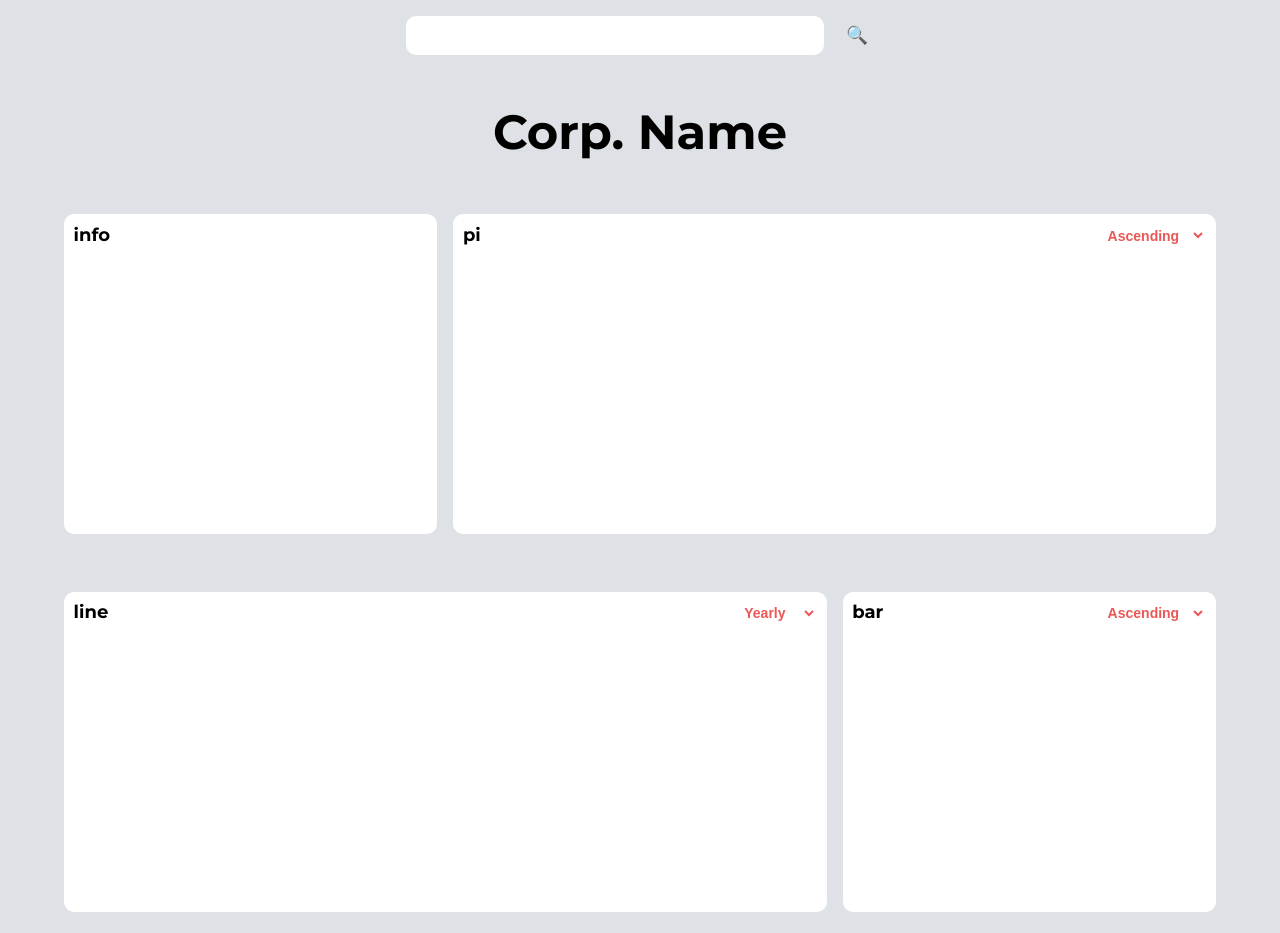
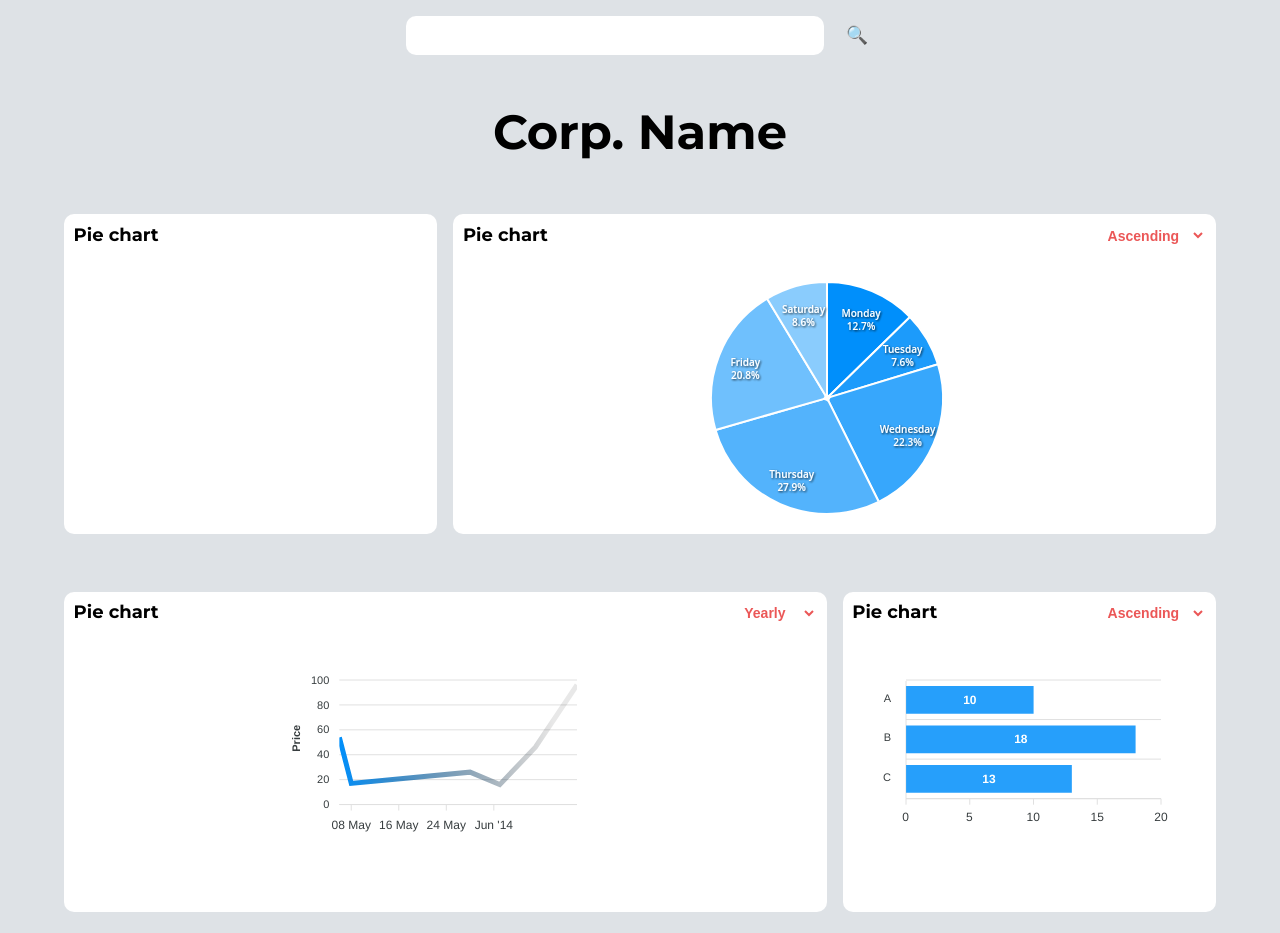
Before and after one commit to architbaurai/gdsc-task, a React (Create React App) app: page / in a window 1280 px wide. Built offline with nearby package versions, Linux system fonts and the light colour scheme.

Commit message:
integrated apexcharts library

```diff
--- a/package.json
+++ b/package.json
@@ -6,7 +6,9 @@
     "@testing-library/jest-dom": "^5.17.0",
     "@testing-library/react": "^13.4.0",
     "@testing-library/user-event": "^13.5.0",
+    "apexcharts": "^3.48.0",
     "react": "^18.2.0",
+    "react-apexcharts": "^1.4.1",
     "react-dom": "^18.2.0",
     "react-scripts": "5.0.1",
     "web-vitals": "^2.1.4"
--- a/src/App.jsx
+++ b/src/App.jsx
@@ -1,4 +1,6 @@
 import './style.css';
+import { useState } from 'react';
+import Chart from 'react-apexcharts'
 
 function App() {
   return <div className="main">
@@ -32,7 +34,7 @@ function Content(){
     <div className="statistics">
 
       <StatContainer type = "pi">
-
+        <PiChart/>
       </StatContainer>
 
       <StatContainer type="info">
@@ -40,11 +42,11 @@ function Content(){
       </StatContainer>
 
       <StatContainer type="line">
-
+      <LineChart/>
       </StatContainer>
 
       <StatContainer type="bar">
-
+        <BarChart/>
       </StatContainer>
 
     </div>
@@ -58,11 +60,11 @@ function StatContainer({type, children}){
   return <div className = {`stat-container ${type}`} >
 
     <div className='secondary-header'>
-      <span className='secondary-heading'>{type}</span>
+      <span className='secondary-heading'>{`Pie chart`}</span>
       <Manipulator type={type}/>
     </div>
 
-    <div>
+    <div className='chart'>
       {children}
     </div>
 
@@ -83,4 +85,137 @@ function Manipulator({type}){
         </select> : null;
 }
 
+function PiChart(){
+
+  const [options, setOptions] = useState({
+
+      chart: {
+        width: '100%',
+        type: 'pie',
+        fontFamily:'Open Sans',
+      },
+
+      labels: ["Monday", "Tuesday", "Wednesday", "Thursday", "Friday", "Saturday"],
+
+      theme: {
+        monochrome: {
+          enabled: true
+        }
+      },
+
+      plotOptions: {
+        pie: {
+          dataLabels: {
+            offset: -5
+          }
+        }
+      },
+
+      dataLabels: {
+        formatter(val, opts) {
+          const name = opts.w.globals.labels[opts.seriesIndex]
+          return [name, val.toFixed(1) + '%']
+        },
+
+        style:{
+          fontSize: '10px'
+        }
+      },
+
+      legend: {
+        show: false
+      }
+    }
+  )
+
+  const [series, setSeries] = useState([25, 15, 44, 55, 41, 17])
+
+  return <Chart options={options} series={series} type="pie"/>
+}
+
+function LineChart(){
+
+  const [options, setOptions] = useState({
+
+  chart: {
+    type: 'area',
+    stacked: false,
+
+    toolbar:{
+      show:false
+    },
+
+    zoom:{
+      enabled:false
+    }
+  },
+  dataLabels: {
+    enabled: false
+  },
+  markers: {
+    size: 0,
+  },
+  fill: {
+    type: 'gradient',
+    gradient: {
+      shadeIntensity: 1,
+      inverseColors: false,
+      opacityFrom: 1,
+      opacityTo: 0.3,
+      stops: [0, 90, 100]
+    },
+  },
+  yaxis: {
+    title: {
+      text: 'Price'
+    }
+  },
+  xaxis: {
+    type: 'datetime',
+  },
+  })
+
+  const [series, setSeries] = useState([{
+    data: [{ x: '05/06/2014', y: 54 }, { x: '05/08/2014', y: 17 } , { x: '05/28/2014', y: 26 } , { x: '06/2/2014', y: 16 } , { x: '06/8/2014', y: 46 } , { x: '06/15/2014', y: 96 }]
+  }]);
+
+  return <Chart options={options} series = {series} type="line"/>
+}
+
+
+function BarChart(){
+
+  const [options, setOptions] = useState({
+    chart: {
+      type: 'bar',
+
+      toolbar:{
+        show:false
+      },
+    },
+
+    plotOptions: {
+      bar: {
+        horizontal: true
+      }
+    }})
+
+  const [series, setSeries] = useState([{
+    data: [{
+      x: 'A',
+      y: 10
+    }, {
+      x: 'B',
+      y: 18
+    }, {
+      x: 'C',
+      y: 13
+    }]
+  }]);
+
+  return <Chart options={options} series = {series} type="bar"/>
+}
+
+
+
 export default App;
--- a/src/style.css
+++ b/src/style.css
@@ -95,6 +95,13 @@ header button{
     color: black;
 }
 
+.chart{
+    display: flex;
+    align-items: center;
+    justify-content: space-evenly;
+    padding: 1em 1em 1em 0em;
+}
+
 @media(min-width:800px){
 
     .statistics{
```
Also changed, not shown: 1 other file (tests, documents, lock files or other folders).
